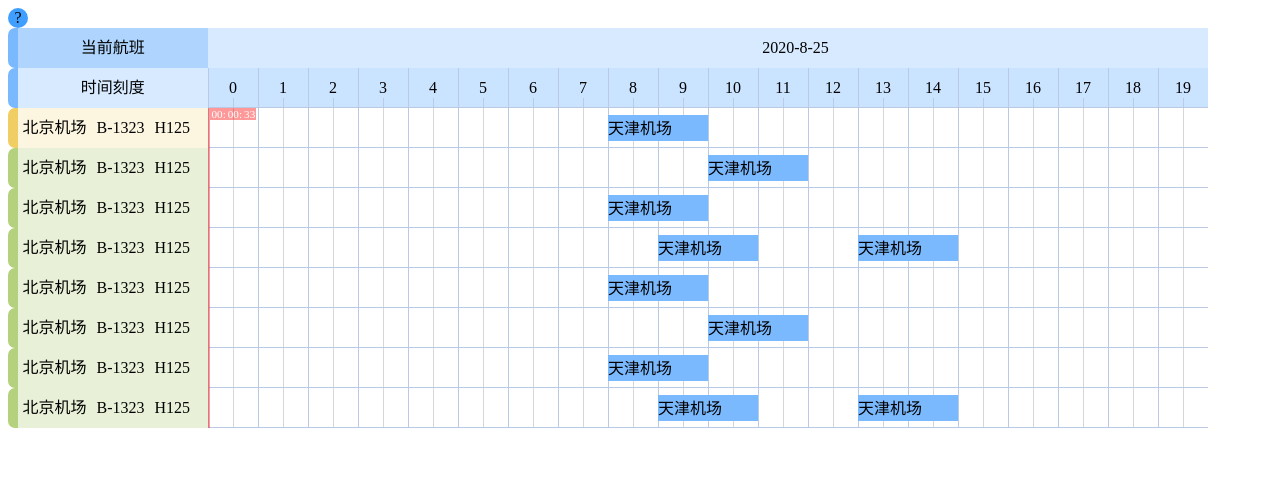
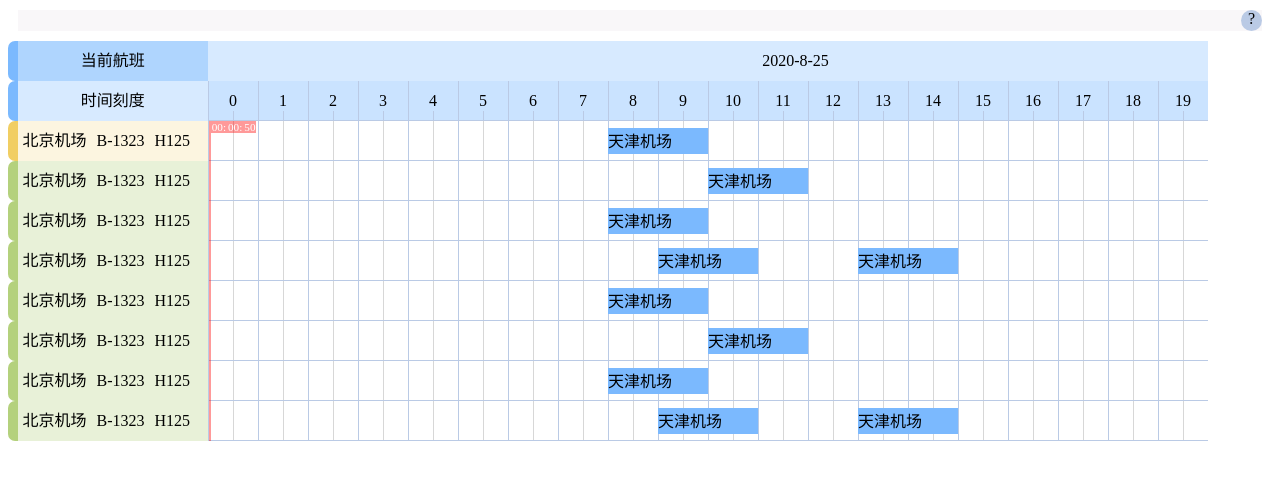
Before and after one commit to xihaoshangdi/vue-gantt-chart, a Vue app: page /#/ in a window 1280 px wide. Shown: the top 480 px of the page. Built offline with nearby package versions, Linux system fonts and the light colour scheme.

Commit message:
调整了时间的参数格式

```diff
--- a/src/App.vue
+++ b/src/App.vue
@@ -1,7 +1,9 @@
 <template>
   <GanttChart
     @drag-drop="clickbtn"
+    @show-menu="showMenu"
     :gantt-data="GanttData"
+    :gantt-legend="GanttLegend"
     :gantt-current-time="GanttCurrentTime"
     :gantt-time-section="GanttTime">
     <template v-slot:side-box="{item}">
@@ -397,14 +399,26 @@ export default {
           ]
         }
       ],
-      GanttCurrentTime: { currentTime: 0 },
+      GanttCurrentTime: new Date('2020/08/25 00:00:00').getTime(),
+      GanttLegend: {
+        正在飞行: '#B4D17D',
+        延误30分钟: '#FFE0E1',
+        延误1小时: '#FDC6C7',
+        延误2小时: '#FEADAF',
+        延误4小时: '#FF8789',
+        延误8小时: '#ED7274',
+        延误: '#F28E2B',
+        备降: '#A0CBE8',
+        计划航班: '#7BB9FE',
+        正常着陆: '#F2F2F2'
+      },
       // 定时器
       marker: null
     }
   },
   mounted () {
     this.marker = setInterval(() => {
-      this.GanttCurrentTime.currentTime += Math.floor(Math.random(0, 1) * 10)
+      this.GanttCurrentTime += 10000
     }, 1000)
   },
   beforeDestroy () {
@@ -412,6 +426,9 @@ export default {
   },
   methods: {
     clickbtn (event) {
+      console.log(event)
+    },
+    showMenu (event) {
       console.log(event)
     }
   }
--- a/src/components/BaseGanttComponents/chart-block.vue
+++ b/src/components/BaseGanttComponents/chart-block.vue
@@ -1,6 +1,7 @@
 <template>
   <div class="block"
        @dragover.stop="onDragOver"
+
        @drop.stop="onDrop">
     <template
       v-for="(item,index) in block.childArrary">
@@ -9,6 +10,7 @@
         :style="occupy(item)"
         class="bar"
         draggable="true"
+        @contextmenu.capture.stop="onMenu(item,$event)"
         @dragstart.stop="onDragStart(item,$event)">
         <slot :item="item"></slot>
       </div>
@@ -44,6 +46,13 @@ export default {
     },
     onDragOver (event) { // 结束位置是甘特条就允许结束拖拽
       if (event.target.className.includes('block')) event.preventDefault()
+    },
+    onMenu (bar, event) {
+      event.preventDefault()
+      this.$emit('menu', {
+        data: bar,
+        dom: event
+      })
     }
   }
 }
--- a/src/components/BaseGanttComponents/chart-container.vue
+++ b/src/components/BaseGanttComponents/chart-container.vue
@@ -11,7 +11,7 @@
           <div class="hour" :style="hourStyle" :key="index">{{item}}</div>
         </template>
       </div>
-      <time-line :baseSemi="baseSemi"/>
+      <time-line :baseSemi="baseSemi" :spendTime="spendTime" />
       <!--灰色遮罩-->
       <div class="mask" :style="mask"></div>
       <div class="container">
@@ -25,6 +25,7 @@
             @click.native="selectBlock(index)"
             @drag="onDrag"
             @drop="onDrop"
+            @menu="showMenu"
             v-slot="{item}">
             <slot :item="item"></slot>
           </chart-block>
@@ -41,14 +42,14 @@ import TimeLine from '@/components/BaseGanttComponents/time-line'
 export default {
   name: 'chart-container',
   components: { TimeLine, ChartBlock },
-  props: ['chartHeight', 'baseSemi', 'blockHeight'],
-  inject: ['ganttData', 'ganttCurrentTime', 'ganttTimeSectionDayJS'],
+  props: ['chartHeight', 'baseSemi', 'blockHeight', 'spendTime'],
+  inject: ['ganttData', 'ganttTimeSectionDayJS'],
   data () {
     return {
       activeIndex: -1,
       dragEvent: {
-        drag: null,
-        drop: null
+        dragStart: null,
+        dragEnd: null
       }
     }
   },
@@ -92,18 +93,22 @@ export default {
       }
     },
     mask () {
-      return { width: this.baseSemi / 60 * this.ganttCurrentTime.currentTime / 60 + 'px' }
+      return { width: this.baseSemi / 60 * this.spendTime / 60 + 'px' }
     }
   },
   methods: {
     onDrag (event) { // 传递拖拽的dom节点和数据
       console.log('Drag', event)
-      this.dragEvent.drag = event
+      this.dragEvent.dragStart = event
     },
     onDrop (event) { // 传递拖拽到的dom和数据
       console.log('Drop', event)
-      this.dragEvent.drop = event
+      this.dragEvent.dragEnd = event
       this.$emit('drag-drop', this.dragEvent)
+    },
+    showMenu (event) {
+      console.log('Menu', event)
+      this.$emit('show-menu', event)
     },
     selectBlock (index) { // 选中功能
       this.activeIndex = index
--- a/src/components/BaseGanttComponents/chart-legend.vue
+++ b/src/components/BaseGanttComponents/chart-legend.vue
@@ -1,15 +1,21 @@
 <template>
-      <div class="icon" @mouseenter="onMouseEnter" @mouseleave="onMouseLeave">
-        <span>?</span>
-        <div v-show="infoStatus" class="info">
-          sssss
+  <div class="tips">
+    <div @mouseenter="onMouseEnter" class="tipsIcon">?</div>
+    <div v-if="infoStatus" class="card" @mouseleave="onMouseLeave">
+      <template v-for="(value,key) in ganttLegend">
+        <div :key="key" class="row">
+          <div class="cardColor" :style={background:value}></div>
+          <div>{{key}}</div>
         </div>
-      </div>
+      </template>
+    </div>
+  </div>
 </template>
 
 <script>
 export default {
   name: 'chart-legend',
+  props: ['gantt-legend'],
   data () {
     return {
       infoStatus: false
@@ -27,15 +33,42 @@ export default {
 </script>
 
 <style scoped lang="scss">
-  .icon{
-    background-color: #409EFF;
-    width: 20px;
-    height: 20px;
-    border-radius: 50%;
-    text-align: center;
-    line-height: 20px;
+  .tips{
     cursor: pointer;
-    z-index: 20;
+    margin: 10px;
+    background: #F9F7F9;
+    display: flex;
+    justify-content: flex-end;
     position: relative;
+    .tipsIcon{
+      width:21px;
+      height:21px;
+      background:rgba(186,202,229,1);
+      border-radius:50%;
+      text-align: center;
+    }
+    .card{
+      position: absolute;
+      top: 30px;
+      right: 50px;
+      background-color: #ffffff;
+      border: 1px solid #f0f9eb;
+      padding: 20px;
+    }
+    .row {
+      display: flex;
+      height: 20px;
+      padding: 3px 0;
+      font-size: 14px;
+      color: #50668B;
+      align-items: center;
+      font-family: PingFang-SC;
+    }
+    .cardColor {
+      width: 30px;
+      height: 10px;
+      line-height: 10px;
+      margin-right: 20px;
+    }
   }
 </style>
--- a/src/components/BaseGanttComponents/chart-side.vue
+++ b/src/components/BaseGanttComponents/chart-side.vue
@@ -11,7 +11,9 @@
     <div class="side">
       <template v-for="(item,index) in gantt_side">
         <template >
-          <div :key="index">
+          <div
+            :key="index"
+            @contextmenu.capture.stop="onMenu(item,$event)">
             <div></div>
             <slot :item="item"></slot>
           </div>
@@ -31,6 +33,15 @@ export default {
     },
     gantt_side () {
       return this.ganttData
+    }
+  },
+  methods: {
+    onMenu (bar, event) {
+      event.preventDefault()
+      this.$emit('show-menu', {
+        data: bar,
+        dom: event
+      })
     }
   }
 }
--- a/src/components/BaseGanttComponents/time-line.vue
+++ b/src/components/BaseGanttComponents/time-line.vue
@@ -11,24 +11,21 @@
 <script>
 export default {
   name: 'timeLine',
-  props: ['baseSemi'],
-  inject: ['ganttCurrentTime'],
+  props: ['baseSemi', 'spendTime'],
 
   computed: {
-    currentTime () {
-      return this.ganttCurrentTime.currentTime
-    },
+
     hour () {
-      return Math.floor(this.currentTime / 3600)
+      return Math.floor(this.spendTime / 3600)
     },
     minute () {
-      return Math.floor((this.currentTime / 60) % 60)
+      return Math.floor((this.spendTime / 60) % 60)
     },
     second () {
-      return this.currentTime % 60
+      return this.spendTime % 60
     },
     linePos () {
-      return { left: this.baseSemi / 60 * this.currentTime / 60 + 'px' }
+      return { left: this.baseSemi / 60 * this.spendTime / 60 + 'px' }
     }
   }
 
--- a/src/components/GanttChart.vue
+++ b/src/components/GanttChart.vue
@@ -2,13 +2,13 @@
   <div>
     <div class="gantt-legend">
       <!--图例组件：可选配置      -->
-      <chart-legend/>
+      <chart-legend :gantt-legend="ganttLegend"/>
     </div>
-    <div
-      class="gantt-area"
-      @contextmenu="rightClick">
-      <!--甘特图Side数据组件      -->
-      <chart-side v-slot="{item}">
+    <div class="gantt-area">
+      <!--甘特图Side数据组件-->
+      <chart-side
+        v-on="$listeners"
+        v-slot="{item}">
         <slot name="side-box" :item="item"></slot>
       </chart-side>
       <!--甘特图中心数据组件 -->
@@ -17,6 +17,7 @@
         :chart-height="chartHeight"
         :baseSemi="baseSemi"
         :blockHeight="blockHeight"
+        :spendTime="spendTime"
         v-slot="{item}">
         <slot name="container-box" :item="item"></slot>
       </chart-container>
@@ -28,7 +29,9 @@
 import ChartLegend from '@/components/BaseGanttComponents/chart-legend'
 import ChartContainer from '@/components/BaseGanttComponents/chart-container'
 import ChartSide from '@/components/BaseGanttComponents/chart-side'
+import isBetween from 'dayjs/plugin/isBetween'
 import dayjs from 'dayjs'
+dayjs.extend(isBetween)
 export default {
   name: 'GanttChart',
   props: {
@@ -45,6 +48,12 @@ export default {
       type: Number,
       default: 40
     },
+    ganttLegend: { // 甘特图图例
+      type: Object,
+      default: () => {
+        return null
+      }
+    },
     ganttTimeSection: { // 甘特图时间区间
       type: Object,
       default: () => {
@@ -52,10 +61,8 @@ export default {
       }
     },
     ganttCurrentTime: { // 甘特图时间轴时间
-      type: Object,
-      default: () => {
-        return { currentTime: 0 }
-      }
+      type: Number,
+      default: 0
     },
     ganttData: { // 甘特图数据
       type: Array,
@@ -63,15 +70,24 @@ export default {
     }
   },
   computed: {
-    ganttTimeSectionDayJS () {
+    ganttTimeSectionDayJS () { // 传入的甘特图时间区间转化为DayJs
       return { start: dayjs(this.ganttTimeSection.start), end: dayjs(this.ganttTimeSection.end) }
+    },
+    spendTime () { // 计算当前时间与甘特图起始时间的差值
+      let time
+      if (dayjs(this.ganttCurrentTime).isBetween(this.ganttTimeSectionDayJS.start, this.ganttTimeSectionDayJS.end, null, '[')) {
+        time = dayjs(dayjs(this.ganttCurrentTime)).diff(this.ganttTimeSectionDayJS.start, 'second') // 差值时间
+      } else {
+        console.error('错误的时间')
+        time = 0
+      }
+      return time
     }
   },
   provide () {
     return {
       ganttData: this.ganttData,
-      ganttTimeSectionDayJS: this.ganttTimeSectionDayJS,
-      ganttCurrentTime: this.ganttCurrentTime
+      ganttTimeSectionDayJS: this.ganttTimeSectionDayJS
     }
   },
   components: { ChartSide, ChartLegend, ChartContainer },
@@ -89,15 +105,7 @@ export default {
       if (flag === 'container') side.scrollTop = event.target.scrollTop
       if (flag === 'side') container.scrollTop = event.target.scrollTop
     }, true)
-  },
-  methods: {
-    rightClick (event) {
-      event.preventDefault()
-      console.log('rightClik-event', `${event.target.className || 'null'}---${event.clientX}---${event.clientY}`)
-      this.$emit('right-click', { className: event.target.className, x: event.clientX, y: event.clientY })
-    }
   }
-
 }
 </script>
 
```
Also changed, not shown: src/lib/GanttUnit.js (+9 -1 lines).
